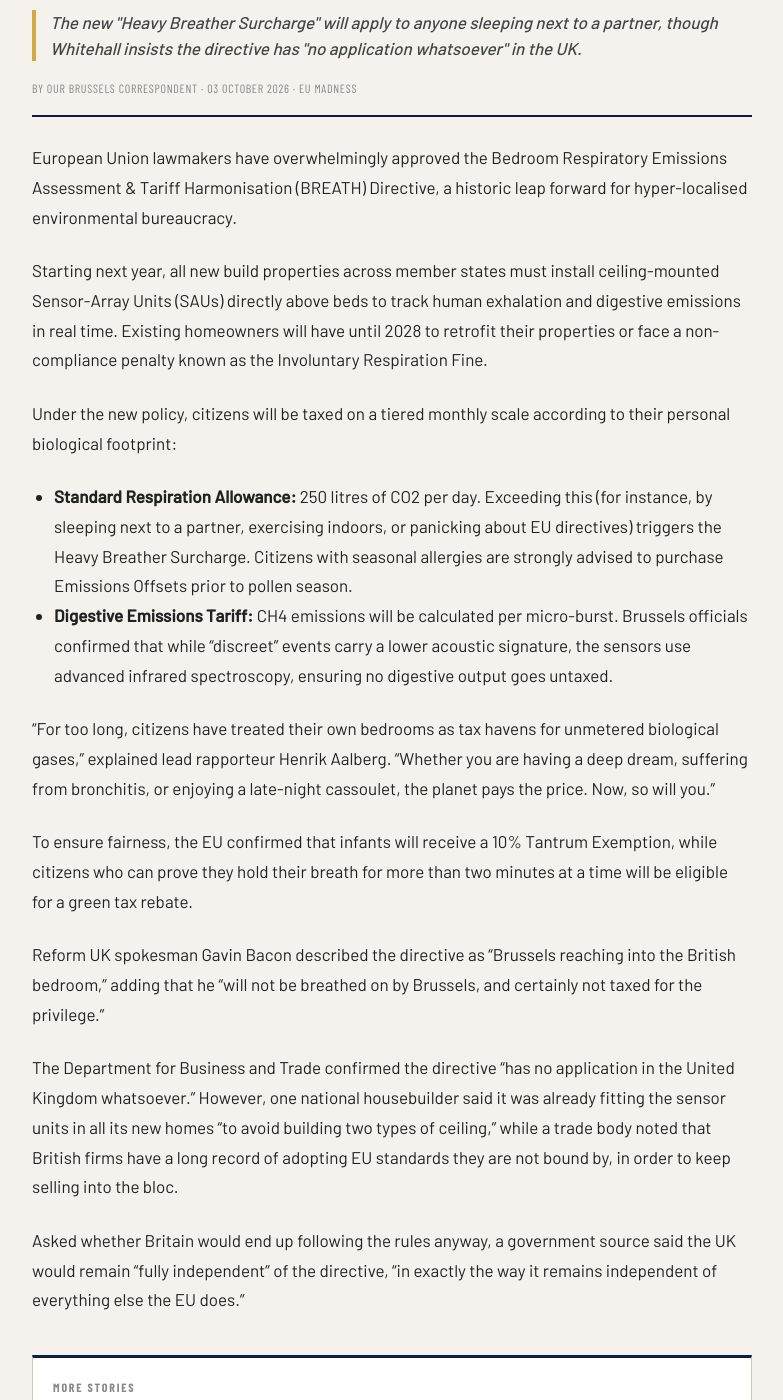
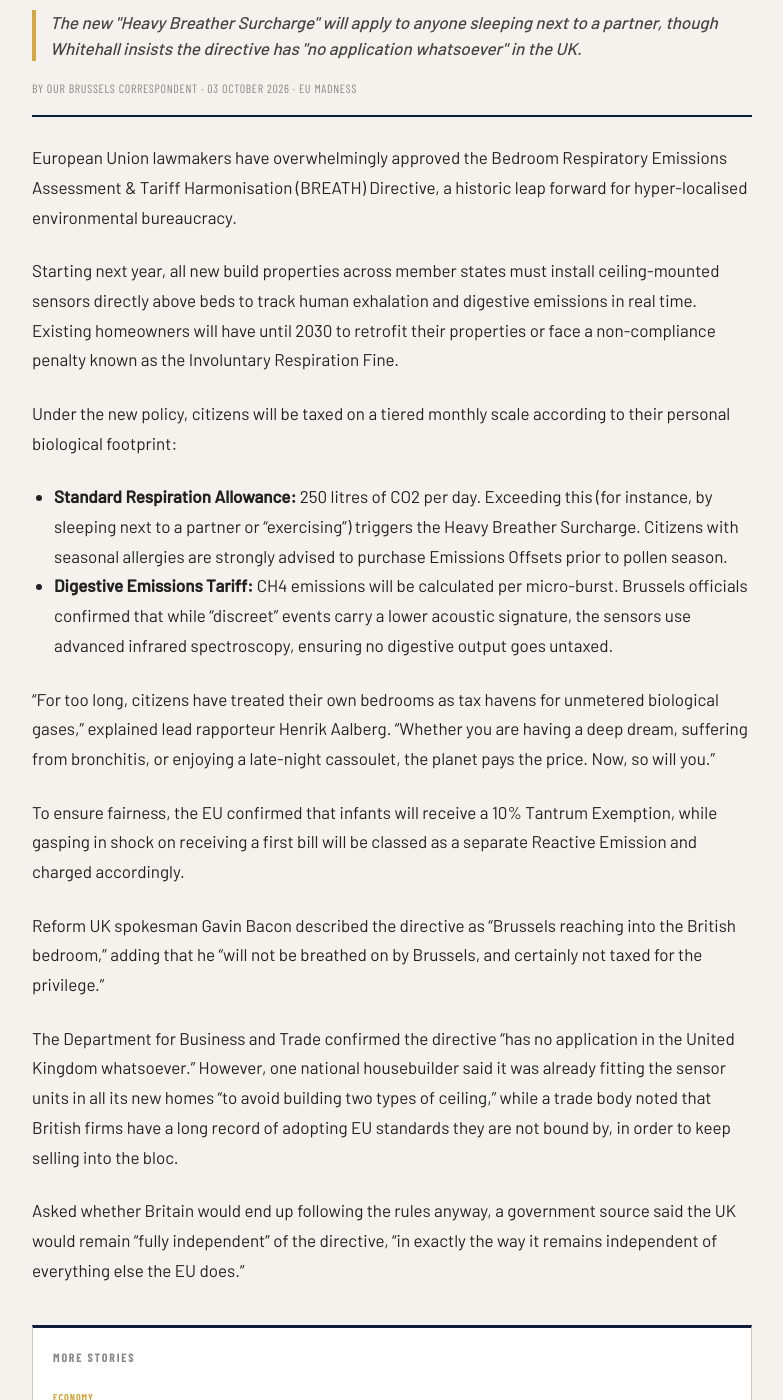
Before and after one commit to matt-palmer999/britishpatriots, a Jekyll site: the page built from _posts/2026-10-03-eu-breath-directive.md, in a window 1280 px wide and 1400 px high, scrolled down 517 px. Shown: the whole window, without its empty margins (248-1031 px from the left). Built offline with Jekyll 4.4.1, drawn with Linux system fonts in a browser that asks for light colours; some web fonts are replaced.

Commit message:
Trim EU BREATH piece and swap in reaction-fee line
Co-Authored-By: Claude Sonnet 5.5 <noreply@anthropic.com>

```diff
--- a/_posts/2026-10-03-eu-breath-directive.md
+++ b/_posts/2026-10-03-eu-breath-directive.md
@@ -8,16 +8,16 @@ author: Our Brussels Correspondent
 
 European Union lawmakers have overwhelmingly approved the Bedroom Respiratory Emissions Assessment & Tariff Harmonisation (BREATH) Directive, a historic leap forward for hyper-localised environmental bureaucracy.
 
-Starting next year, all new build properties across member states must install ceiling-mounted Sensor-Array Units (SAUs) directly above beds to track human exhalation and digestive emissions in real time. Existing homeowners will have until 2028 to retrofit their properties or face a non-compliance penalty known as the Involuntary Respiration Fine.
+Starting next year, all new build properties across member states must install ceiling-mounted sensors directly above beds to track human exhalation and digestive emissions in real time. Existing homeowners will have until 2030 to retrofit their properties or face a non-compliance penalty known as the Involuntary Respiration Fine.
 
 Under the new policy, citizens will be taxed on a tiered monthly scale according to their personal biological footprint:
 
-* **Standard Respiration Allowance:** 250 litres of CO2 per day. Exceeding this (for instance, by sleeping next to a partner, exercising indoors, or panicking about EU directives) triggers the Heavy Breather Surcharge. Citizens with seasonal allergies are strongly advised to purchase Emissions Offsets prior to pollen season.
+* **Standard Respiration Allowance:** 250 litres of CO2 per day. Exceeding this (for instance, by sleeping next to a partner or "exercising") triggers the Heavy Breather Surcharge. Citizens with seasonal allergies are strongly advised to purchase Emissions Offsets prior to pollen season.
 * **Digestive Emissions Tariff:** CH4 emissions will be calculated per micro-burst. Brussels officials confirmed that while "discreet" events carry a lower acoustic signature, the sensors use advanced infrared spectroscopy, ensuring no digestive output goes untaxed.
 
 "For too long, citizens have treated their own bedrooms as tax havens for unmetered biological gases," explained lead rapporteur Henrik Aalberg. "Whether you are having a deep dream, suffering from bronchitis, or enjoying a late-night cassoulet, the planet pays the price. Now, so will you."
 
-To ensure fairness, the EU confirmed that infants will receive a 10% Tantrum Exemption, while citizens who can prove they hold their breath for more than two minutes at a time will be eligible for a green tax rebate.
+To ensure fairness, the EU confirmed that infants will receive a 10% Tantrum Exemption, while gasping in shock on receiving a first bill will be classed as a separate Reactive Emission and charged accordingly.
 
 Reform UK spokesman Gavin Bacon described the directive as "Brussels reaching into the British bedroom," adding that he "will not be breathed on by Brussels, and certainly not taxed for the privilege."
 
```
